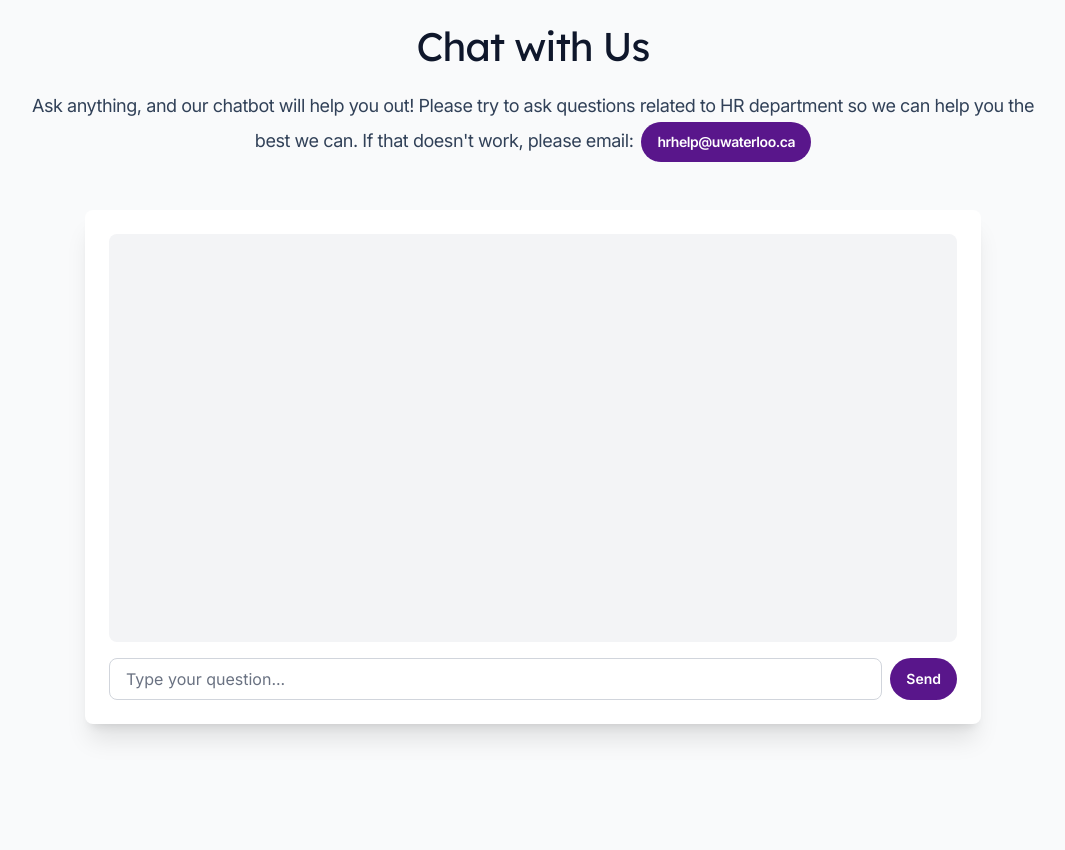
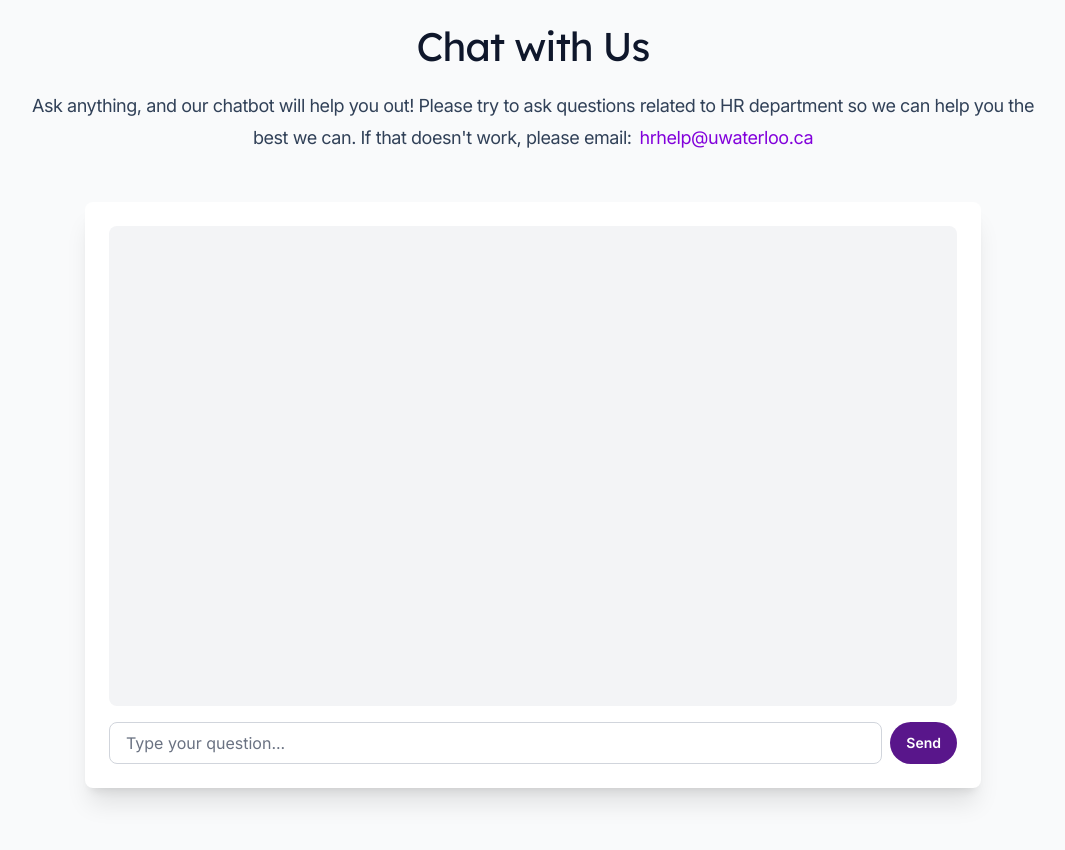
Before and after one commit to rymarktron/raid, a Next.js app: page / in a window 1280 px wide. Shown: the part 860-1710 px from the top of the page, without its empty margins (107-1172 px from the left). Built offline with nearby package versions, Linux system fonts and the light colour scheme.

Commit message:
Update @Chatbot size

```diff
--- a/src/components/Chatbot.tsx
+++ b/src/components/Chatbot.tsx
@@ -3,6 +3,7 @@
 import { useState } from 'react';
 import { Container } from '@/components/Container';
 import { Button } from './Button';
+import Link from 'next/link';
 
 export function ChatbotInterface() {
   const [userInput, setUserInput] = useState('');
@@ -105,7 +106,7 @@ export function ChatbotInterface() {
         console.error('Error sending message to API:', error);
         setMessages((prevMessages) => [
           ...prevMessages,
-          { text: 'An error occurred while processing your request.', sender: 'bot' },
+          { text: 'An error occurred while processing your request. Please send a message again.', sender: 'bot' },
         ]);
       } finally {
         setLoading(false);
@@ -122,16 +123,16 @@ export function ChatbotInterface() {
           </h2>
           <p className="mt-4 text-lg tracking-tight text-slate-700">
             Ask anything, and our chatbot will help you out! Please try to ask questions related to HR department so we can help you the best we can. If that doesn't work, please email:
-            <Button href="mailto:hrhelp@uwaterloo.ca" className='ml-2'>hrhelp@uwaterloo.ca</Button>
+            <Link href="mailto:hrhelp@uwaterloo.ca" className='ml-2 text-purple-700'>hrhelp@uwaterloo.ca</Link>
           </p>
         </div>
 
         <div className="mt-12 bg-white p-6 rounded-lg shadow-xl max-w-4xl mx-auto">
-        <div className="h-102 overflow-y-auto mb-4 p-4 bg-gray-100 rounded-lg space-y-4">
+        <div className="h-120 overflow-y-auto mb-4 p-4 bg-gray-100 rounded-lg space-y-4">
           {messages.map((message, index) => (
             <div key={index} className={`flex ${message.sender === 'user' ? 'justify-end' : 'justify-start'}`}>
               <div
-                className={`max-w-xs px-4 py-2 rounded-lg ${message.sender === 'user' ? 'bg-purple-500 text-white' : 'bg-gray-300 text-black'}`}
+                className={`max-w-xl px-4 py-2 rounded-lg ${message.sender === 'user' ? 'bg-purple-700 text-white' : 'bg-gray-300 text-black'}`}
                 dangerouslySetInnerHTML={{ __html: formatTextWithLinks(message.text) }} // Apply link formatting
               />
             </div>
```
